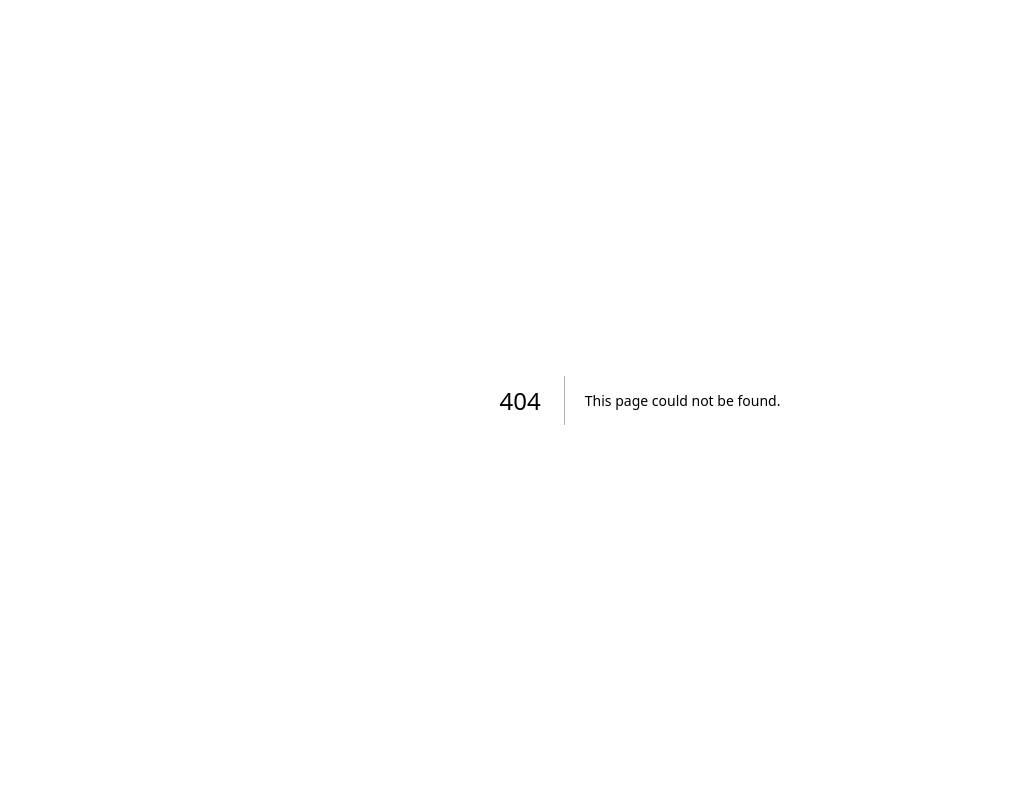
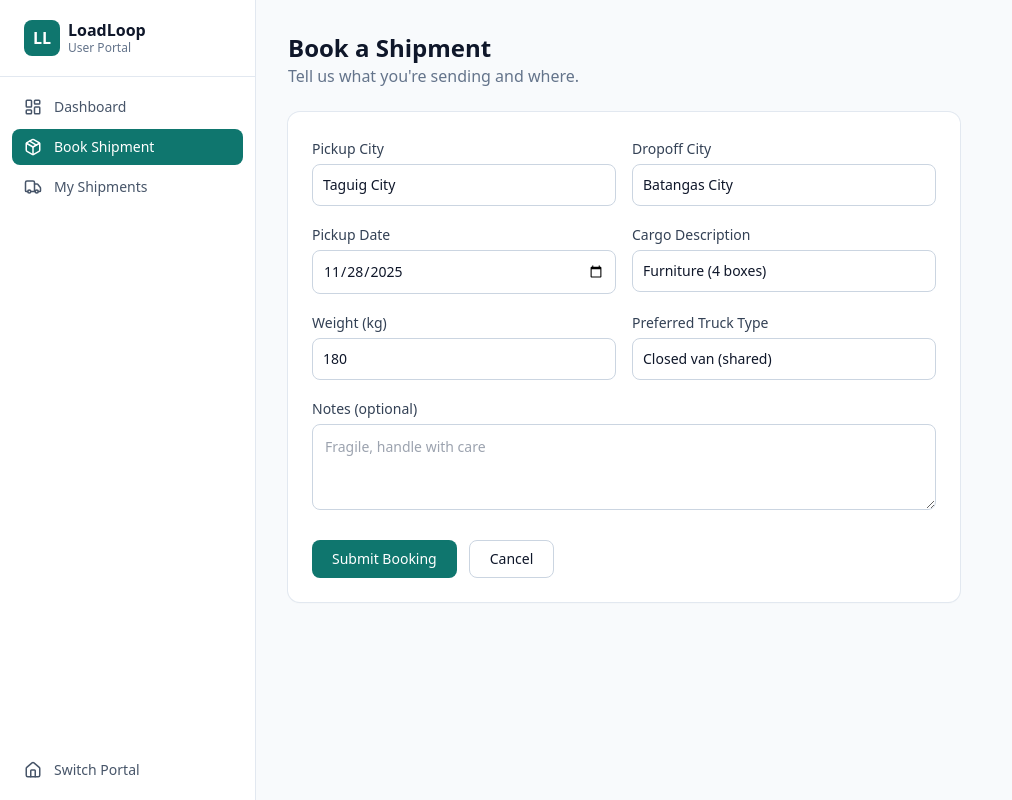
Before and after one commit to adiyel/loadloop-prototype, a Next.js app: page /user/book in a window 1280 px wide. Before the commit this address had no page. Shown: the whole page, without its empty margins (0-1012 px from the left). Built offline with nearby package versions, Linux system fonts and the light colour scheme.

Commit message:
Add BookShipment component for booking shipments

```diff
--- /dev/null
+++ b/app/user/book/page.tsx
@@ -0,0 +1,72 @@
+"use client";
+import { useRouter } from "next/navigation";
+import { useState } from "react";
+
+export default function BookShipment() {
+  const router = useRouter();
+  const [submitted, setSubmitted] = useState(false);
+
+  if (submitted) {
+    return (
+      <div className="p-8">
+        <div className="mx-auto max-w-xl rounded-2xl bg-white p-8 text-center shadow-sm ring-1 ring-slate-200">
+          <div className="mx-auto grid h-14 w-14 place-items-center rounded-full bg-teal-100 text-2xl">✓</div>
+          <h1 className="mt-4 text-xl font-bold">Booking Received</h1>
+          <p className="mt-2 text-sm text-slate-500">
+            Reference <span className="font-mono font-semibold">LL-1043</span>. We'll match your shipment with a compatible truck within a few hours.
+          </p>
+          <div className="mt-6 flex justify-center gap-3">
+            <button onClick={() => router.push("/user/shipments")} className="rounded-lg bg-brand px-4 py-2 text-sm font-medium text-white hover:bg-brand-dark">
+              View Shipments
+            </button>
+            <button onClick={() => setSubmitted(false)} className="rounded-lg border border-slate-300 px-4 py-2 text-sm font-medium hover:bg-slate-50">
+              Book Another
+            </button>
+          </div>
+        </div>
+      </div>
+    );
+  }
+
+  return (
+    <div className="p-8">
+      <h1 className="text-2xl font-bold">Book a Shipment</h1>
+      <p className="text-slate-500">Tell us what you're sending and where.</p>
+
+      <form
+        onSubmit={(e) => { e.preventDefault(); setSubmitted(true); }}
+        className="mt-6 max-w-2xl space-y-4 rounded-xl bg-white p-6 shadow-sm ring-1 ring-slate-200"
+      >
+        <div className="grid gap-4 sm:grid-cols-2">
+          <Field label="Pickup City" defaultValue="Taguig City" />
+          <Field label="Dropoff City" defaultValue="Batangas City" />
+          <Field label="Pickup Date" type="date" defaultValue="2025-11-28" />
+          <Field label="Cargo Description" defaultValue="Furniture (4 boxes)" />
+          <Field label="Weight (kg)" defaultValue="180" />
+          <Field label="Preferred Truck Type" defaultValue="Closed van (shared)" />
+        </div>
+        <div>
+          <label className="text-sm font-medium text-slate-700">Notes (optional)</label>
+          <textarea className="mt-1 w-full rounded-lg border border-slate-300 p-3 text-sm focus:border-brand focus:outline-none" rows={3} placeholder="Fragile, handle with care" />
+        </div>
+        <div className="flex gap-3 pt-2">
+          <button type="submit" className="rounded-lg bg-brand px-5 py-2 text-sm font-medium text-white hover:bg-brand-dark">
+            Submit Booking
+          </button>
+          <button type="button" onClick={() => router.back()} className="rounded-lg border border-slate-300 px-5 py-2 text-sm font-medium hover:bg-slate-50">
+            Cancel
+          </button>
+        </div>
+      </form>
+    </div>
+  );
+}
+
+function Field({ label, type = "text", defaultValue }: { label: string; type?: string; defaultValue?: string }) {
+  return (
+    <div>
+      <label className="text-sm font-medium text-slate-700">{label}</label>
+      <input type={type} defaultValue={defaultValue} className="mt-1 w-full rounded-lg border border-slate-300 p-2.5 text-sm focus:border-brand focus:outline-none" />
+    </div>
+  );
+}
```
